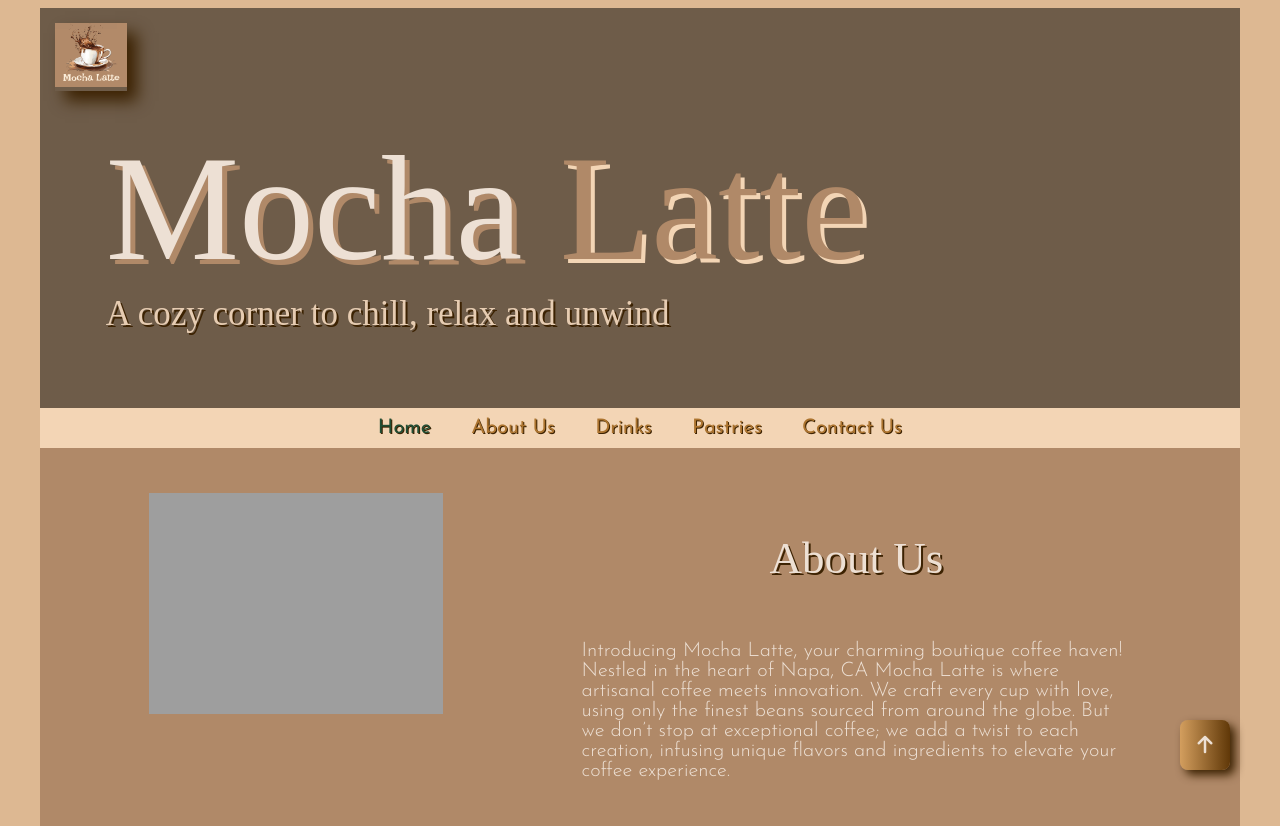
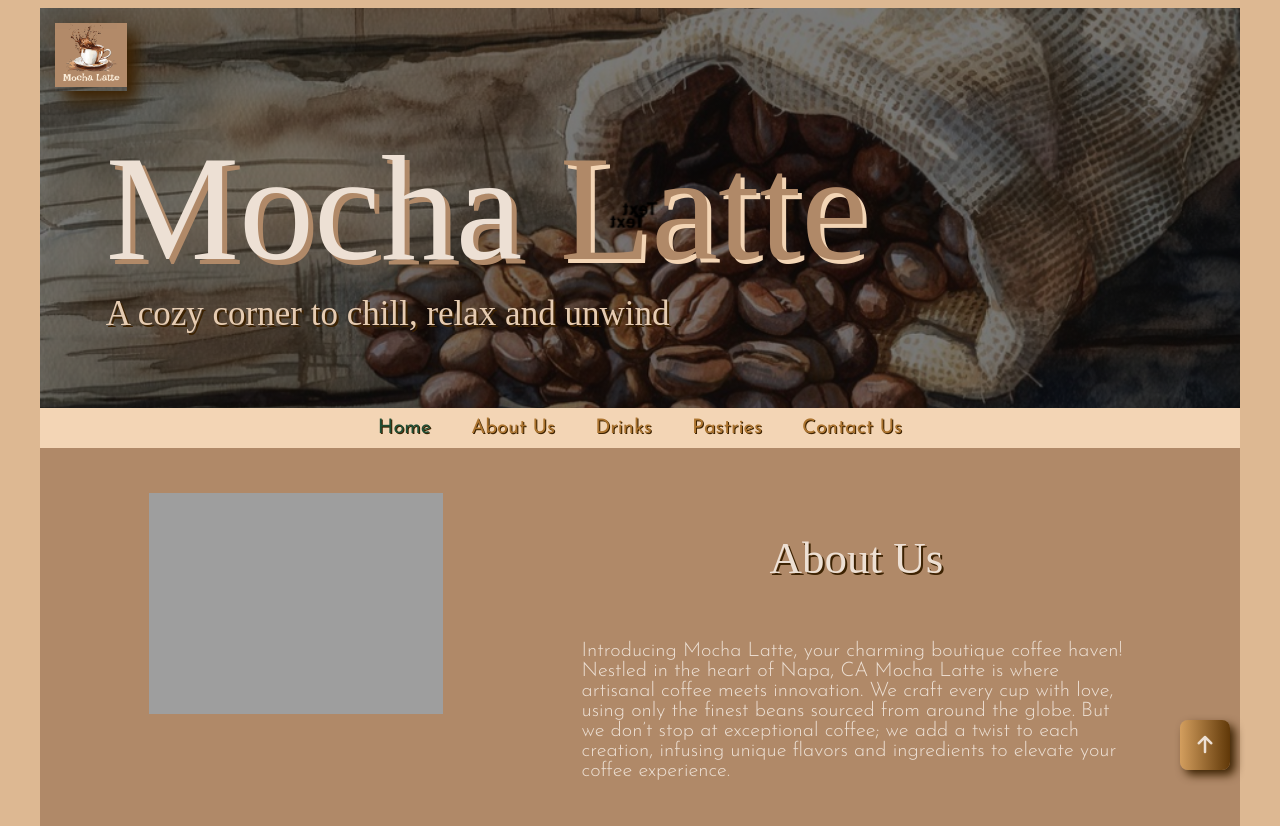
Before and after one commit to Coderuff919/G_Mocha_Latte, a plain HTML site: page index.html in a window 1280 px wide. Shown: the top 826 px of the page. Drawn offline with Linux system fonts and the light colour scheme; the site is published under a folder, as on GitHub Pages, so addresses that start at the root find nothing; a web font is replaced by a local one.

Commit message:
fixing background  images url in css

```diff
--- a/css/mochaStyles.css
+++ b/css/mochaStyles.css
@@ -23,7 +23,7 @@ body {
 .hero-image {
   height: var(--size-400);
   background-image: linear-gradient(rgba(0, 0, 0, 0.5), rgba(0, 0, 0, 0.5)),
-    url(/mochaAssets/hero.png);
+    url("../mochaAssets/hero.png");
   background-position: center;
   background-repeat: no-repeat;
   background-size: cover;
```
